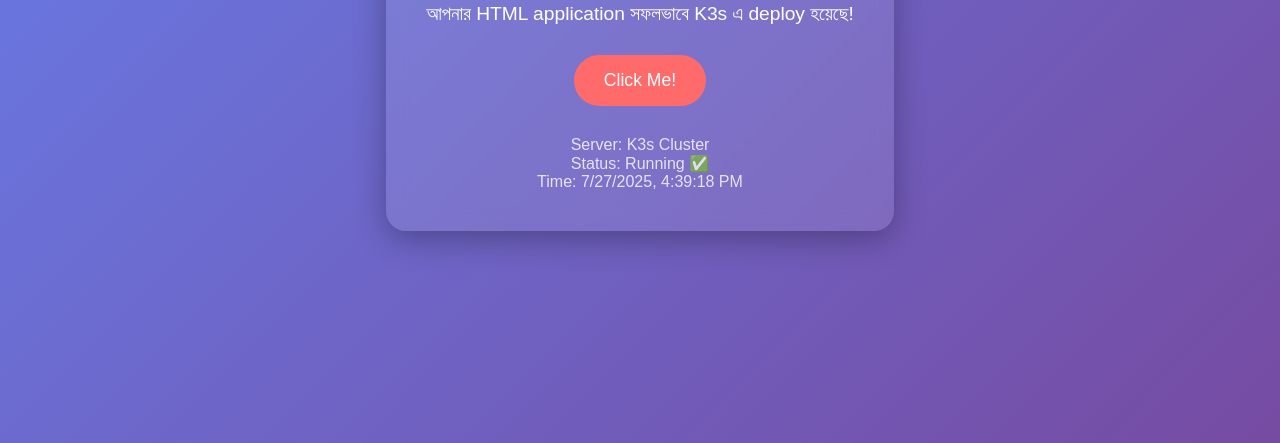
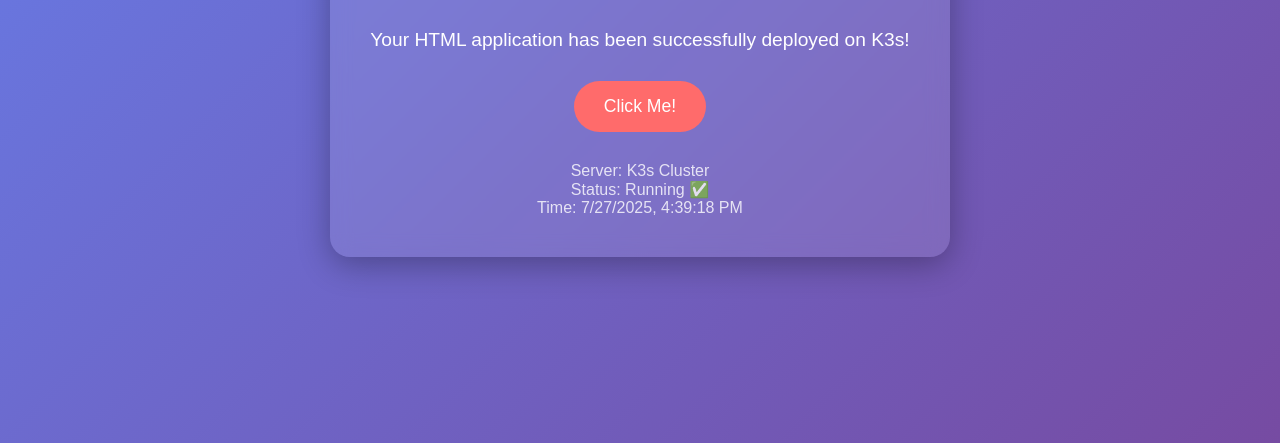
Before and after one commit to SaroarShahan/k3s-hub, a plain HTML site: page index.html in a window 1280 px wide. Shown: the part 357-800 px from the top of the page. Drawn offline with Linux system fonts and the light colour scheme.

Commit message:
feat: update html

```diff
--- a/index.html
+++ b/index.html
@@ -59,6 +59,7 @@
     <div class="container">
         <h1>🚀 K3s Deployed!</h1>
         <p>আপনার HTML application সফলভাবে K3s এ deploy হয়েছে!</p>
+        <p>Your HTML application has been successfully deployed on K3s!</p>
         <button class="btn" onclick="showMessage()">Click Me!</button>
         <div class="status" id="status">
             Server: K3s Cluster<br>
```
